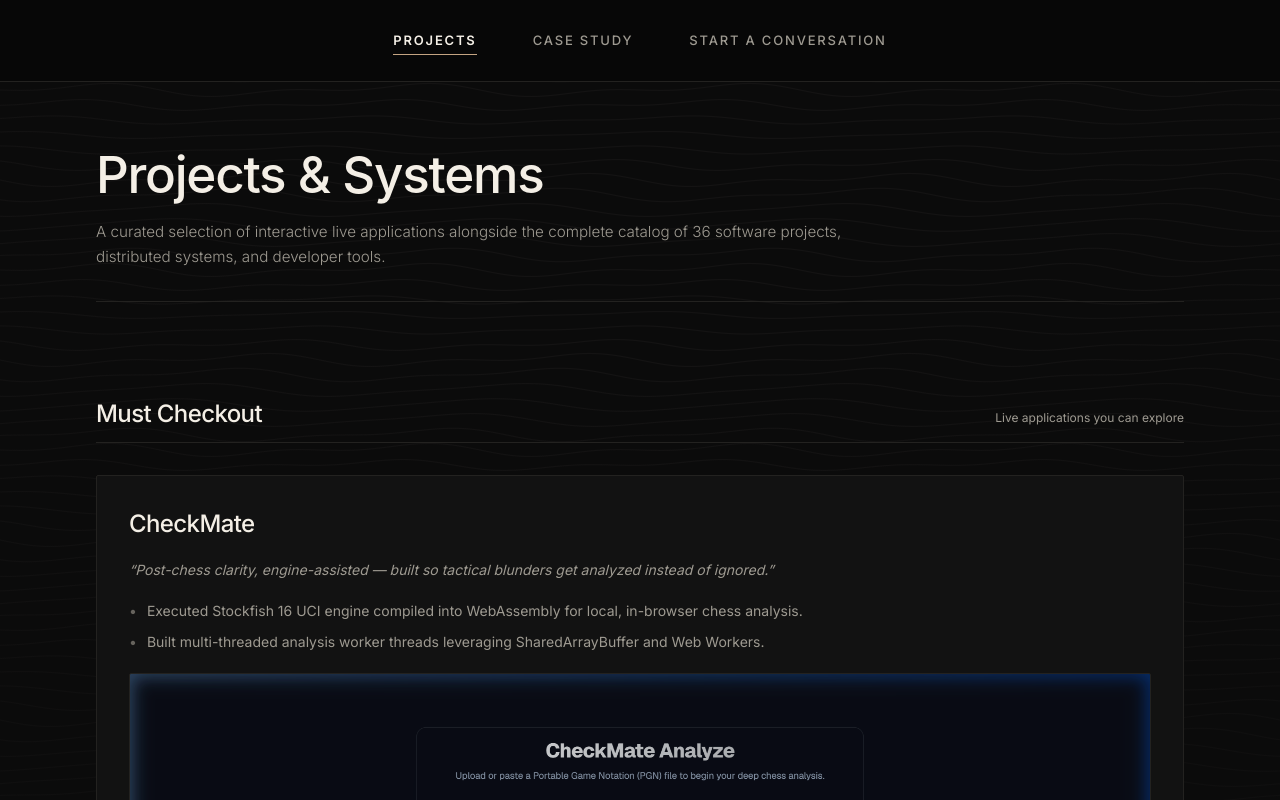
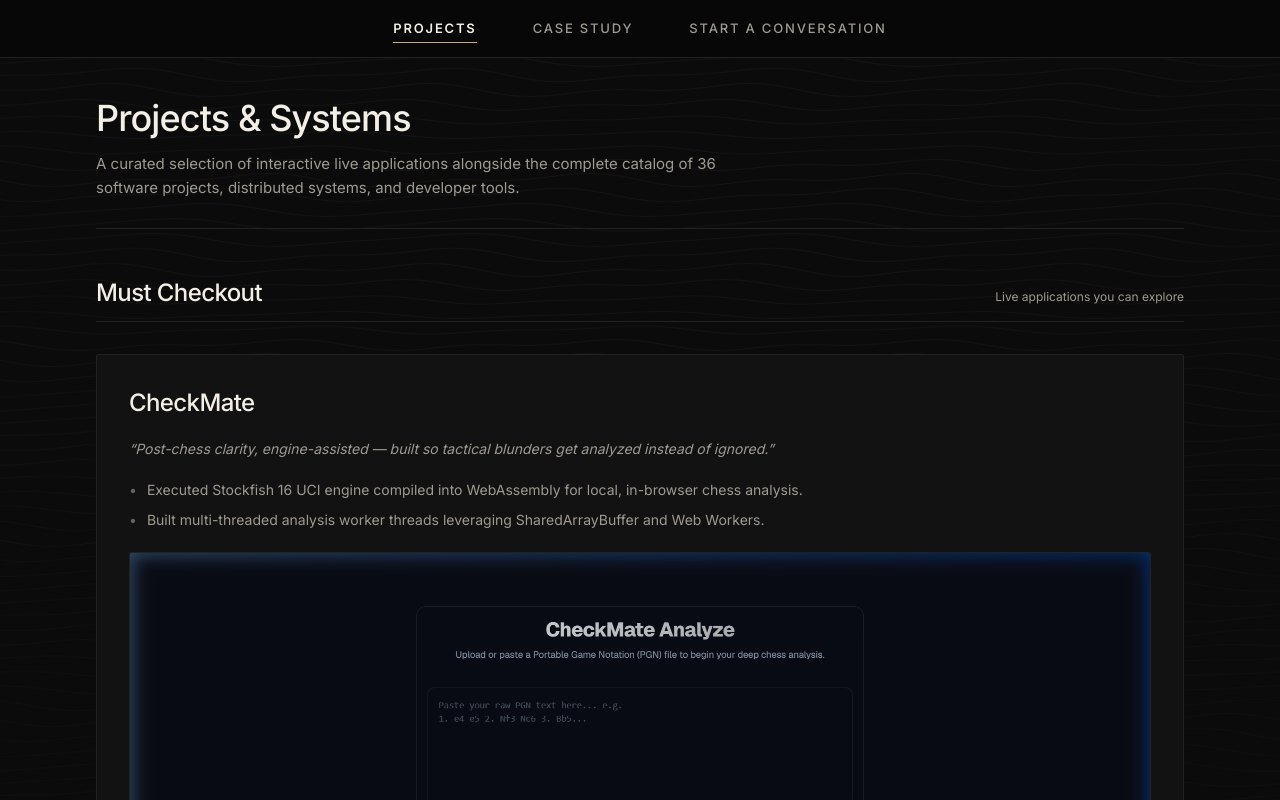
Before and after one commit to vaibhv19/workwith, a Next.js app: page /projects in a window 1280 px wide. Shown: the top 800 px of the page. Built offline with nearby package versions, Linux system fonts and the light colour scheme; a web font is replaced by a local one.

Commit message:
fix(layout): correct visual balance, header height, hero positioning, and vertical spacing

```diff
--- a/src/app/case-study/[slug]/page.tsx
+++ b/src/app/case-study/[slug]/page.tsx
@@ -56,7 +56,7 @@
   const nextStudy = currentIndex < CASE_STUDIES.length - 1 ? CASE_STUDIES[currentIndex + 1] : null;
 
   return (
-    <article className="py-10 sm:py-16 space-y-12 sm:space-y-16">
+    <article className="pt-6 sm:pt-8 md:pt-10 pb-16 sm:pb-24 space-y-12 sm:space-y-16">
       <Container size="narrow">
         {/* Breadcrumb Navigation */}
         <nav aria-label="Breadcrumb" className="text-xs font-mono text-foreground-subtle pb-6">
--- a/src/app/case-study/page.tsx
+++ b/src/app/case-study/page.tsx
@@ -27,14 +27,14 @@
   );
 
   return (
-    <div className="py-10 sm:py-16 space-y-12 sm:space-y-16">
+    <div className="pt-6 sm:pt-8 md:pt-10 pb-16 sm:pb-24 space-y-8 sm:space-y-12">
       {/* Editorial Header */}
       <Container size="default">
-        <header className="space-y-4 border-b border-border pb-8">
-          <h1 className="font-display-h1 text-foreground">
+        <header className="space-y-2.5 sm:space-y-3 border-b border-border pb-6 sm:pb-7">
+          <h1 className="font-display text-2xl sm:text-3xl md:text-[2.25rem] font-medium tracking-tight text-foreground leading-[1.15]">
             Case Studies
           </h1>
-          <p className="font-body-lead text-foreground-muted max-w-3xl">
+          <p className="font-body text-sm sm:text-base text-foreground-muted leading-relaxed max-w-2xl font-light">
             Detailed accounts of project origins, architecture decisions, engineering trade-offs, and lessons learned across distributed systems, local AI, and production platforms.
           </p>
         </header>
--- a/src/app/projects/page.tsx
+++ b/src/app/projects/page.tsx
@@ -77,14 +77,14 @@
   const mustCheckoutProjects = PROJECTS.filter((p) => p.mustCheckout);
 
   return (
-    <div className="py-10 sm:py-16 space-y-16 sm:space-y-24">
+    <div className="pt-6 sm:pt-8 md:pt-10 pb-16 sm:pb-24 space-y-8 sm:space-y-12">
       {/* Page Header */}
       <Container size="default">
-        <header className="space-y-4 border-b border-border pb-8">
-          <h1 className="font-display-h1 text-foreground">
+        <header className="space-y-2.5 sm:space-y-3 border-b border-border pb-6 sm:pb-7">
+          <h1 className="font-display text-2xl sm:text-3xl md:text-[2.25rem] font-medium tracking-tight text-foreground leading-[1.15]">
             Projects &amp; Systems
           </h1>
-          <p className="font-body-lead text-foreground-muted max-w-3xl">
+          <p className="font-body text-sm sm:text-base text-foreground-muted leading-relaxed max-w-2xl font-light">
             A curated selection of interactive live applications alongside the complete catalog of 36 software projects, distributed systems, and developer tools.
           </p>
         </header>
@@ -92,7 +92,7 @@
 
       {/* SECTION 1: MUST CHECKOUT (CURATED DEPLOYED EXPERIENCES) */}
       <Container size="default">
-        <div className="space-y-8">
+        <div className="space-y-6 sm:space-y-8">
           <div className="flex flex-col sm:flex-row sm:items-baseline justify-between gap-1 border-b border-border pb-3">
             <h2 className="font-display text-xl sm:text-2xl font-medium tracking-tight text-foreground">
               Must Checkout
@@ -102,7 +102,7 @@
             </span>
           </div>
 
-          <div className="space-y-8">
+          <div className="space-y-6 sm:space-y-8">
             {mustCheckoutProjects.map((project) => (
               <article
                 key={project.id}
@@ -216,7 +216,7 @@
                     {items.map((item: Project) => (
                       <article
                         key={item.id}
-                        className="py-4 px-2 -mx-2 hover:bg-surface/50 rounded-[2px] transition-colors flex flex-col md:flex-row md:items-baseline justify-between gap-3 group"
+                        className="py-3.5 hover:bg-surface/40 transition-colors flex flex-col md:flex-row md:items-baseline justify-between gap-3 group"
                       >
                         {/* Left Column: Title, Framework, Description & Stack */}
                         <div className="space-y-1.5 flex-1 max-w-3xl">
--- a/src/app/start-conversation/page.tsx
+++ b/src/app/start-conversation/page.tsx
@@ -44,13 +44,13 @@
   };
 
   return (
-    <Container size="narrow" className="py-12 sm:py-16 md:py-20 space-y-12 sm:space-y-16">
+    <Container size="narrow" className="pt-6 sm:pt-8 md:pt-10 pb-16 sm:pb-24 space-y-8 sm:space-y-12">
       {/* Editorial Header */}
-      <header className="space-y-4 border-b border-border pb-8">
-        <h1 className="font-display-h1 text-foreground">
+      <header className="space-y-2.5 sm:space-y-3 border-b border-border pb-6 sm:pb-7">
+        <h1 className="font-display text-2xl sm:text-3xl md:text-[2.25rem] font-medium tracking-tight text-foreground leading-[1.15]">
           Start a Conversation
         </h1>
-        <p className="font-body-lead text-foreground-muted max-w-2xl">
+        <p className="font-body text-sm sm:text-base text-foreground-muted leading-relaxed max-w-2xl font-light">
           Open for discussions around full-time software engineering roles, complex systems challenges, technical consulting, and open-source collaboration.
         </p>
       </header>
--- a/src/components/Header.tsx
+++ b/src/components/Header.tsx
@@ -37,11 +37,11 @@
 
   return (
     <header
-      className={`sticky top-0 left-0 right-0 z-50 bg-[#070707]/90 backdrop-blur-md border-b border-[#232220] transition-all duration-400 ease-[cubic-bezier(0.16,1,0.3,1)] ${
-        isScrolled ? "py-2.5 sm:py-3.5 shadow-[0_4px_24px_rgba(0,0,0,0.6)]" : "py-3.5 sm:py-5 lg:py-6"
+      className={`sticky top-0 left-0 right-0 z-50 bg-[#070707]/90 backdrop-blur-md border-b border-[#232220] transition-all duration-300 ease-[cubic-bezier(0.16,1,0.3,1)] ${
+        isScrolled ? "py-2 shadow-[0_4px_24px_rgba(0,0,0,0.6)]" : "py-2.5 sm:py-3"
       }`}
     >
-      <Container size="default" className="px-3 sm:px-8 lg:px-12 flex items-center justify-center">
+      <Container size="default" className="flex items-center justify-center">
         <nav
           aria-label="Main Navigation"
           className="flex items-center justify-center overflow-x-auto [scrollbar-width:none] [-ms-overflow-style:none] [&::-webkit-scrollbar]:hidden max-w-full gap-1 sm:gap-3 md:gap-4 lg:gap-6 py-0.5"
```
Also changed, not shown: 1 other file (tests, documents, lock files or other folders).
